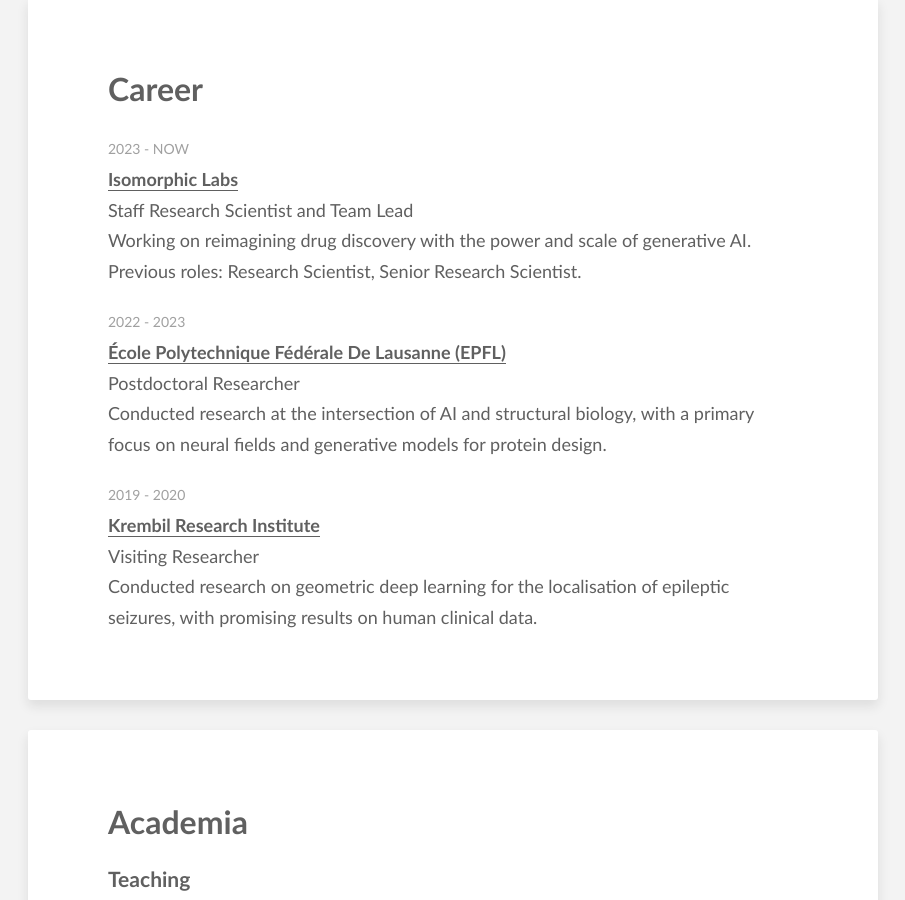
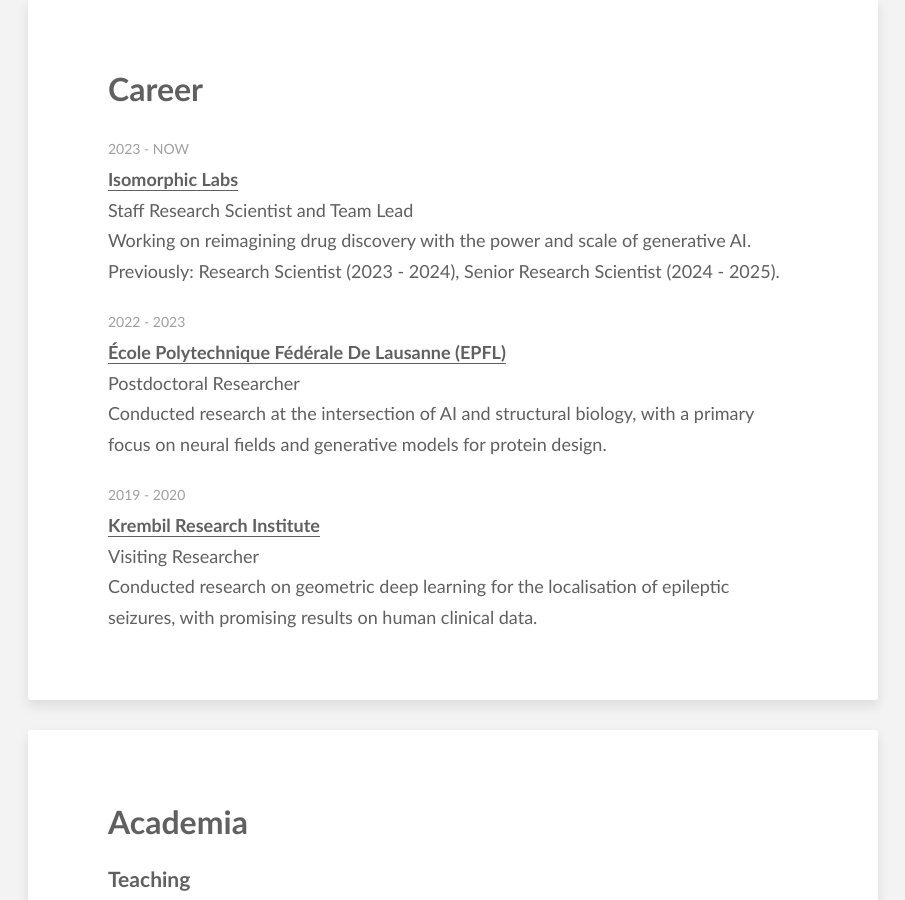
Before and after one commit to danielegrattarola/danielegrattarola.github.io, a Jekyll site: the page built from experience/index.html, in a window 1280 px wide and 900 px high, scrolled down 377 px. Shown: the whole window, without its empty margins (187-1092 px from the left). Built offline with Jekyll 4.4.1, drawn with Linux system fonts in a browser that asks for light colours; some web fonts are replaced.

Commit message:
Add dates to previous roles + Small change

```diff
--- a/_data/experience.yaml
+++ b/_data/experience.yaml
@@ -3,9 +3,9 @@
   date: 2023 - Now
   previous_roles:
     - title: Research Scientist
-      date: Jan 2023 - Jan 2024
+      date: 2023 - 2024
     - title: Senior Research Scientist
-      date: Jan 2024 - Jan 2025
+      date: 2024 - 2025
   description: Working on reimagining drug discovery with the power and scale of generative AI.
   location: London, UK
   url: https://isomorphiclabs.com
--- a/_data/news.yaml
+++ b/_data/news.yaml
@@ -1,5 +1,5 @@
 - date: Jan 2025
-  text: "Starting off 2025 with another huge career milestone at Iso: I was promoted to Staff Research Scientist!"
+  text: "Starting off 2025 with a huge career milestone at Iso: I was promoted to Staff Research Scientist!"
 
 - date: Sep 2024
   text: 'I will be a mentor for the 2024 "Mentoring for International Opportunity" initiative by the association for <a href="https://talenteditalians.uk/mentoring">Talented Italians in the UK</a>.'
@@ -11,7 +11,7 @@
   text: "I will be attending ICLR 2024 in Vienna. Looking forward to connecting with people!"
 
 - date: Feb 2024
-  text: "After one amazing year at Isomorphic Labs, I have been promoted to senior research scientist."
+  text: "After one amazing year at Isomorphic Labs, I have been promoted to Senior Research Scientist."
 
 - date: Dec 2023
   text: 'I was featured for the second time on <a href="https://www.youtube.com/watch?v=v5NysEyZkl0">Machine Learning Street Talk</a>. This interview was shot at NeurIPS 2023 last year, where I presented our work on generalized implicit neural representations from my time at EPFL.'
--- a/experience/index.html
+++ b/experience/index.html
@@ -26,8 +26,8 @@
       ><br />
       {{item.title}}<br />
       {{item.description}} {% for role in item.previous_roles %} {% if forloop.first %} {% unless
-      forloop.last %}<br />Previous roles: {% endunless %} {% endif %} {{role.title}}{% unless
-      forloop.last %}, {% else %}.{% endunless %} {% endfor %}
+      forloop.last %}<br />Previously: {% endunless %} {% endif %} {{role.title}} ({{role.date}}){%
+      unless forloop.last %}, {% else %}.{% endunless %} {% endfor %}
     </p>
     {% endfor %}
   </div>
```
